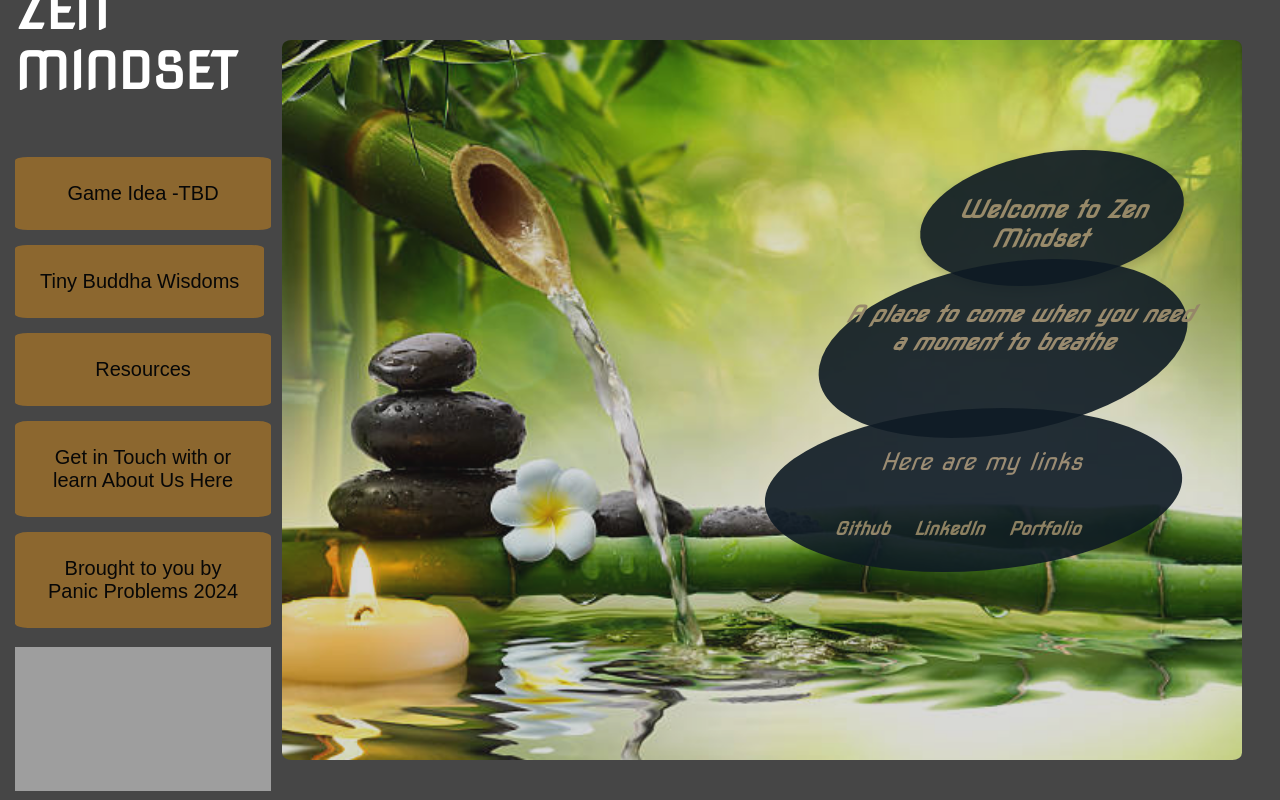
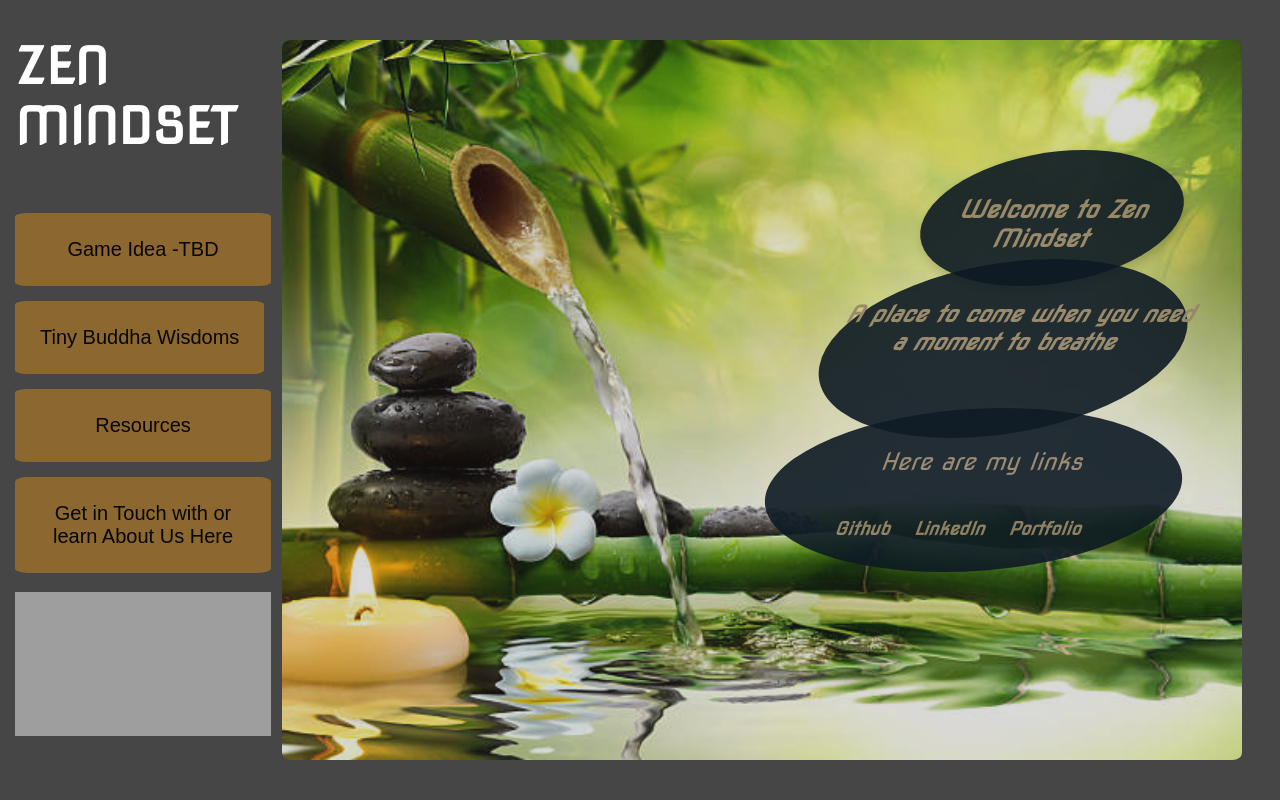
Before and after one commit to 206Dorian/Zen-Minset, a Flask app: page / in a window 1280 px wide. Run offline with Flask 3, Linux system fonts and the light colour scheme; grey boxes are pictures that could not be loaded.

```diff
--- a/zen-mindset/templates/index.html
+++ b/zen-mindset/templates/index.html
@@ -32,7 +32,8 @@
         <a href="/about_us">
             <button>Get in Touch with or learn About Us Here</button>
         </a>
-        <button>Brought to you by Panic Problems 2024</button>
+        <!-- <button>Brought to you by Panic Problems 2024</button> -->
+        <!-- Editing out for now, will move to bottom of screen or about page -->
         <br>
         <div class="video-container">
             <iframe src="https://www.youtube.com/embed/7HG2W7PhCNQ?si=FbKZYhNvpxZnYoSO" title="YouTube video player"
@@ -42,9 +43,6 @@
         </div>
     </div>
     </div>
-
-
-
 
     <div class="container">
         <header>
@@ -61,12 +59,6 @@
                 <h3>A place to come when you need a moment to breathe</h3>
                 <br>
             </div>
-
-            <!-- <div class="button-container">
-                <button class="buttons">Button 1</button>
-                <button class="buttons">Button 2</button>
-                <button class="buttons">Button 3</button>
-            </div> -->
 
             <div>
                 <footer class="footer">
```
